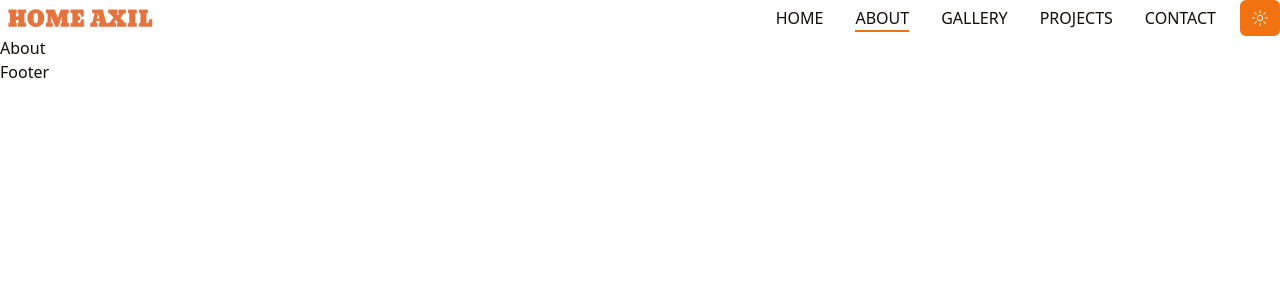
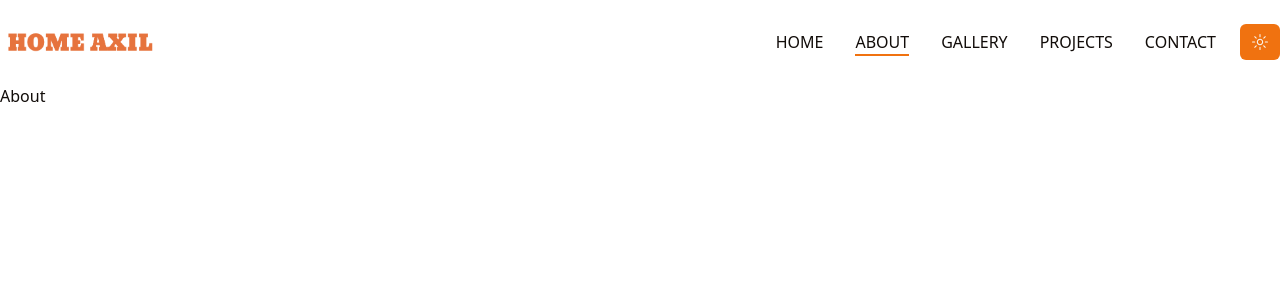
Before and after one commit to tant/interior-web, a Next.js app: page /about in a window 1280 px wide. Shown: the top 300 px of the page. Built offline with nearby package versions, Linux system fonts and the light colour scheme.

Commit message:
feat: Implement dynamic header and page transitions

```diff
--- /dev/null
+++ b/app/template.tsx
@@ -0,0 +1,35 @@
+'use client';
+
+import { motion } from 'framer-motion';
+// hooks
+import useScrollProgress from '@/hooks/useScrollProgress';
+
+// variants
+const variants = {
+  hidden: { opacity: 0 },
+  enter: { opacity: 1 },
+};
+
+const Template = ({ children }: { children: React.ReactNode }) => {
+  const completion = useScrollProgress();
+  return (
+    <>
+      <motion.main
+        variants={variants}
+        initial='hidden'
+        animate='enter'
+        transition={{ type: 'tween', ease: 'linear', delay: 0.2, duration: 0.4 }}
+      >
+        {children}
+      </motion.main>
+      {/* completion bar */}
+      <span
+        style={{ transform: `translateY(${completion - 100}%)` }}
+        className='fixed z-50 bg-primary w-2 top-0 right-0 bottom-0 transition-all duration-700'
+      ></span>
+      <div className='h-[2500px]'></div>
+    </>
+  );
+};
+
+export default Template;
--- a/components/Header.tsx
+++ b/components/Header.tsx
@@ -1,16 +1,35 @@
 'use client';
 
-import React from 'react';
+import {useEffect, useState} from 'react';
 
 //Components
 import Logo from './Logo';
 import ThemeToggler from './ThemeToggler';
 import Nav from './Nav';
 import NavMobile from './NavMobile';
+import { usePathname } from 'next/navigation';
 
 const Header = () => {
+  const [header, setHeader] = useState(false);
+  const pathname = usePathname();
+
+  useEffect(() => {
+    const handleScroll = () => {
+      setHeader(window.scrollY > 50);
+    };
+
+    window.addEventListener('scroll', handleScroll);
+
+    // cleanup function
+    return () => {
+      window.removeEventListener('scroll', handleScroll);
+    };
+  }, []);
+
   return (
-    <header>
+    <header
+      className={`${header ? 'py-4 bg-tertiary shadow-lg dark:bg-accent' : 'py-6 dark:bg-transparent'} sticky top-0 z-30 transition-all ${pathname === '/' && 'bg-[#fff]'}`}>
+
       <div className='container mx-auto'>
         <div className='flex items-center justify-between'>
           {/* Logo Section */}
--- /dev/null
+++ b/hooks/useScrollProgress.tsx
@@ -0,0 +1,27 @@
+'use client';
+import { useEffect, useState } from 'react';
+
+const useScrollProgress = () => {
+  const [completion, setCompletion] = useState(0);
+
+  useEffect(() => {
+    const updateScrollCompletion = () => {
+      const currentProgress = window.scrollY;
+      const scrollHeight = document.body.scrollHeight - window.innerHeight;
+
+      if (scrollHeight) {
+        setCompletion((currentProgress / scrollHeight) * 100);
+      }
+    };
+
+    // Add event listener
+    window.addEventListener('scroll', updateScrollCompletion);
+
+    // Cleanup event listener on component unmount
+    return () => window.removeEventListener('scroll', updateScrollCompletion);
+  }, []);
+
+  return completion;
+};
+
+export default useScrollProgress;
```
